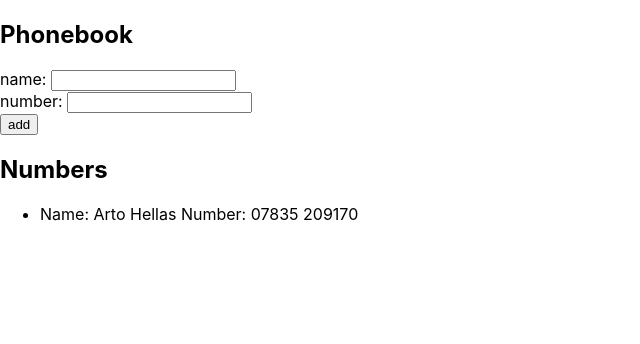
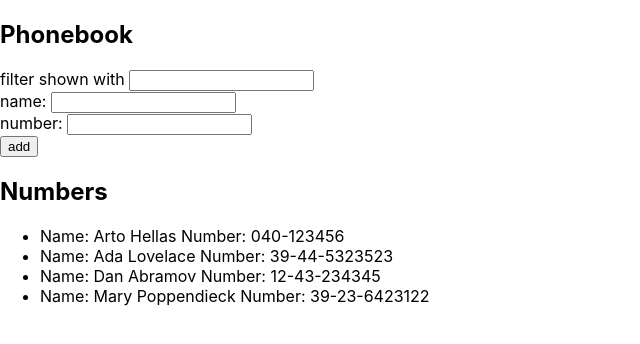
Before and after one commit to hummy123/full_stack, a React (Create React App) app in the folder Part 2/phonebook/: page / in a window 1280 px wide. Shown: the top 344 px of the page, without its empty margins (0-640 px from the left). Built offline with nearby package versions, Linux system fonts and the light colour scheme; the HTML template or start-up script is replaced by a standard one.

Commit message:
finished 2.9

```diff
--- a/Part 2/phonebook/src/App.js
+++ b/Part 2/phonebook/src/App.js
@@ -2,11 +2,15 @@
 import Person from './components/Person'
 
 const App = () => {
-  const [ persons, setPersons ] = useState([
-    { name: 'Arto Hellas', number: "07835 209170" }
-  ])
+    const [persons, setPersons] = useState([
+        { name: 'Arto Hellas', number: '040-123456' },
+        { name: 'Ada Lovelace', number: '39-44-5323523' },
+        { name: 'Dan Abramov', number: '12-43-234345' },
+        { name: 'Mary Poppendieck', number: '39-23-6423122' }
+    ])
   const [ newName, setNewName ] = useState('')
     const [ newNumber, setNewNumber ] = useState('')
+    const [ filterList, setFilterList ] = useState('')
 
 
     const addPerson = () => {
@@ -34,9 +38,20 @@
         setNewNumber(event.target.value)
     }
 
-  return (
+    const peopleToShow = persons.filter(person => {
+        const lowName = person.name.toLowerCase()
+        const lowFilter = filterList.toLowerCase()
+        return lowName.includes(lowFilter)
+    })
+
+    const enterFilter = (event) => {
+        setFilterList(event.target.value)
+    }
+
+    return (
       <div>
         <h2>Phonebook</h2>
+          filter shown with <input onChange={enterFilter} />
         <form onSubmit={checkExists}>
           <div>
             name: <input value={newName} onChange={enterName} />
@@ -50,7 +65,7 @@
         </form>
         <h2>Numbers</h2>
         <ul>
-            {persons.map(person =>
+            {peopleToShow.map(person =>
                 <Person key={person.name} person={person} />
             )}
         </ul>
```
